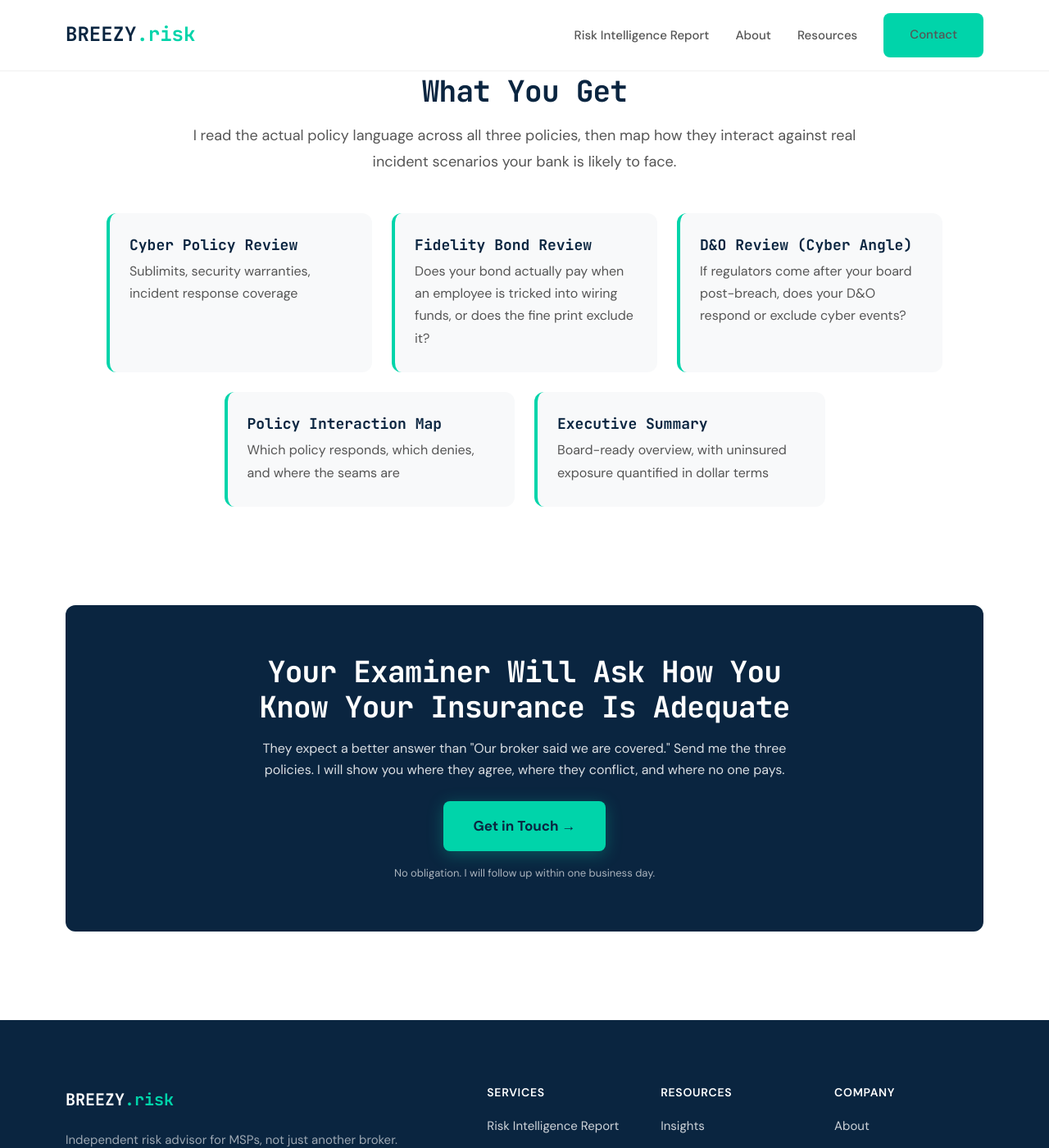
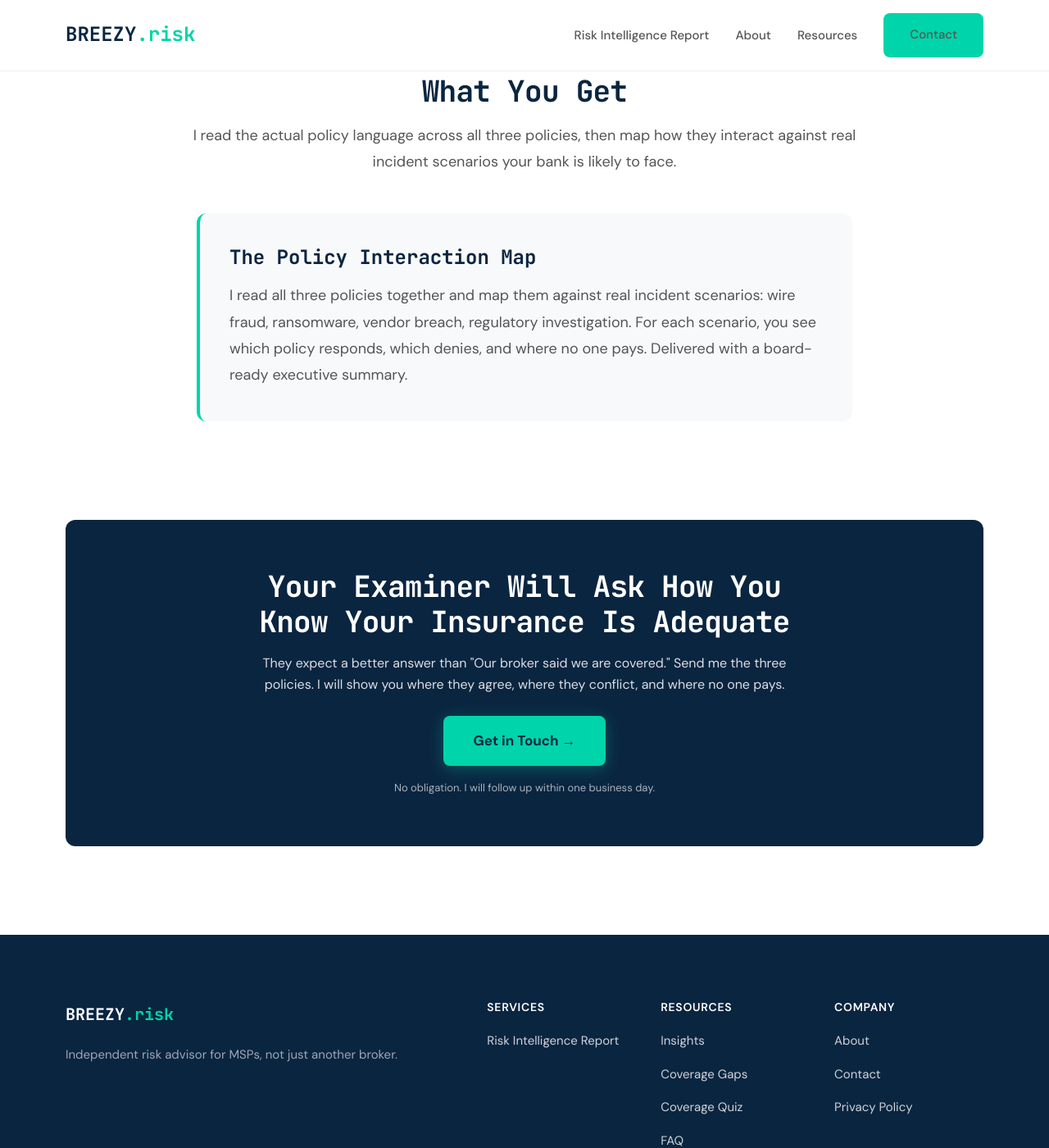
Before and after one commit to joeproe1/breezyins.com, a Jekyll site: the page built from community-bank-insurance.html, in a window 1280 px wide and 1400 px high, scrolled down 1244 px. Shown: the whole window at 82% size. Built offline with Jekyll 4.4.1, drawn with Linux system fonts in a browser that asks for light colours.

Commit message:
Single highlight card for deliverables

```diff
--- a/community-bank-insurance.html
+++ b/community-bank-insurance.html
@@ -108,37 +108,25 @@ permalink: /community-bank-insurance/
   color: var(--text-secondary);
   margin: 0;
 }
-.bank-deliverables {
-  display: grid;
-  grid-template-columns: repeat(3, 1fr);
-  gap: 24px;
-  max-width: 1100px;
-  margin: 0 auto 24px;
-}
-.bank-deliverable {
+.bank-highlight {
+  max-width: 800px;
+  margin: 0 auto;
   background: var(--bg-light);
   border-radius: 12px;
-  padding: 28px 24px;
   border-left: 4px solid var(--accent);
+  padding: 40px 36px;
 }
-.bank-deliverable h3 {
+.bank-highlight h3 {
+  font-size: 24px;
+  color: var(--primary);
+  margin: 0 0 16px;
+  font-weight: 800;
+}
+.bank-highlight p {
   font-size: 18px;
-  color: var(--primary);
-  margin: 0 0 8px;
-  font-weight: 700;
-}
-.bank-deliverable p {
-  font-size: 16px;
-  line-height: 1.7;
+  line-height: 1.8;
   color: var(--text-secondary);
   margin: 0;
-}
-.bank-bottom-row {
-  display: grid;
-  grid-template-columns: repeat(2, 1fr);
-  gap: 24px;
-  max-width: 733px;
-  margin: 0 auto;
 }
 .bank-cta {
   background: #fff;
@@ -198,8 +186,6 @@ permalink: /community-bank-insurance/
   .bank-breadcrumb { font-size: 12px; padding: 10px 16px; }
   .bank-problem-grid { grid-template-columns: 1fr; }
   .bank-problem-card { padding: 36px 28px; }
-  .bank-deliverables { grid-template-columns: 1fr; }
-  .bank-bottom-row { grid-template-columns: 1fr; max-width: 100%; }
 }
 @media (max-width: 768px) {
   .bank-hero { padding: 86px 0 50px; }
@@ -255,29 +241,9 @@ permalink: /community-bank-insurance/
       <p>I read the actual policy language across all three policies, then map how they interact against real incident scenarios your bank is likely to face.</p>
     </div>
 
-    <div class="bank-deliverables">
-      <div class="bank-deliverable">
-        <h3>Cyber Policy Review</h3>
-        <p>Sublimits, security warranties, incident response coverage</p>
-      </div>
-      <div class="bank-deliverable">
-        <h3>Fidelity Bond Review</h3>
-        <p>Does your bond actually pay when an employee is tricked into wiring funds, or does the fine print exclude it?</p>
-      </div>
-      <div class="bank-deliverable">
-        <h3>D&amp;O Review (Cyber Angle)</h3>
-        <p>If regulators come after your board post-breach, does your D&amp;O respond or exclude cyber events?</p>
-      </div>
-    </div>
-    <div class="bank-bottom-row">
-      <div class="bank-deliverable">
-        <h3>Policy Interaction Map</h3>
-        <p>Which policy responds, which denies, and where the seams are</p>
-      </div>
-      <div class="bank-deliverable">
-        <h3>Executive Summary</h3>
-        <p>Board-ready overview, with uninsured exposure quantified in dollar terms</p>
-      </div>
+    <div class="bank-highlight">
+      <h3>The Policy Interaction Map</h3>
+      <p>I read all three policies together and map them against real incident scenarios: wire fraud, ransomware, vendor breach, regulatory investigation. For each scenario, you see which policy responds, which denies, and where no one pays. Delivered with a board-ready executive summary.</p>
     </div>
   </div>
 </section>
```
